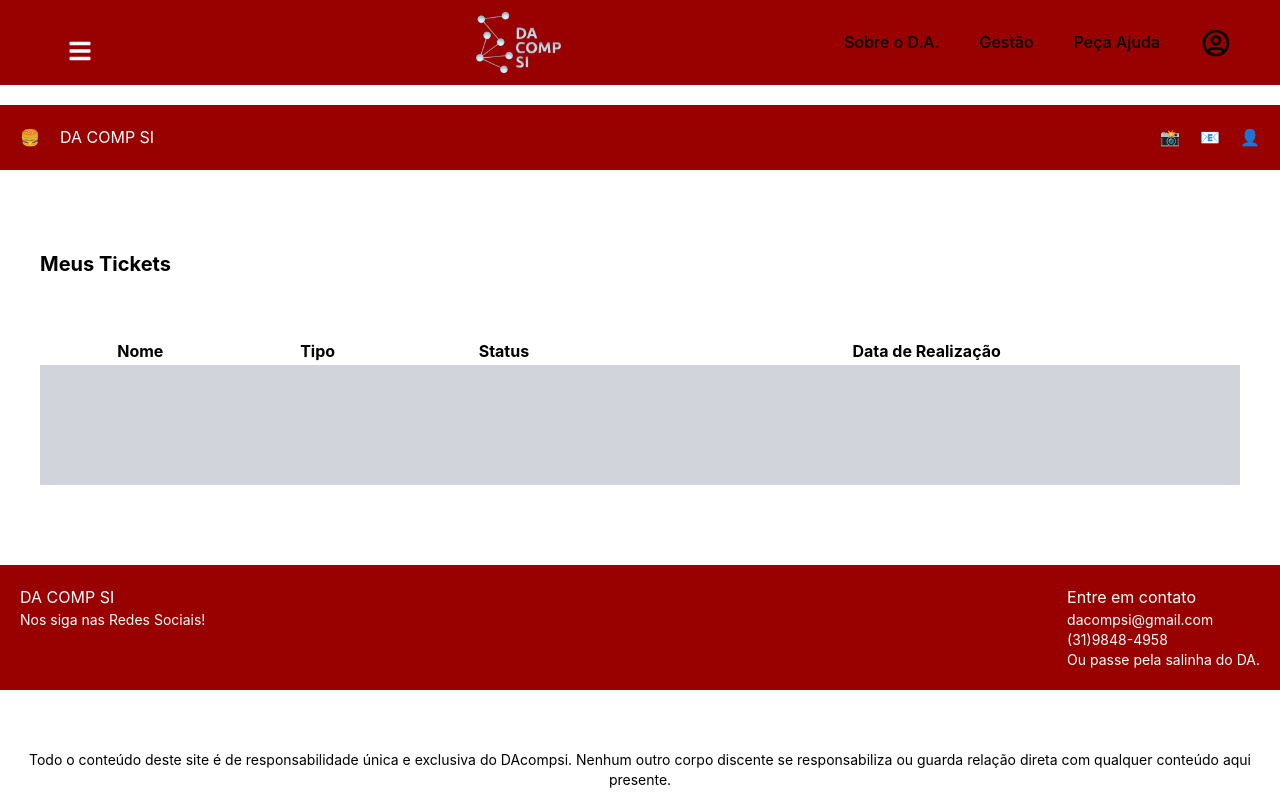
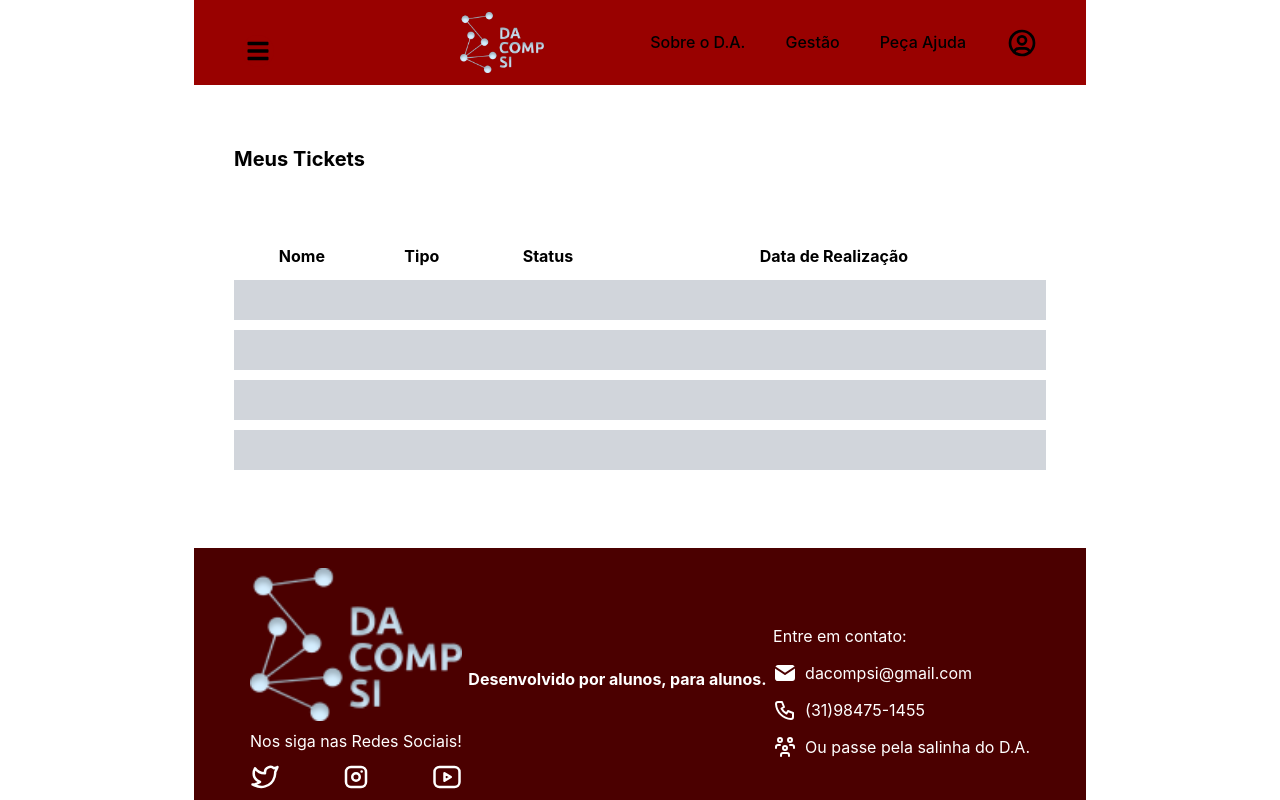
Before and after one commit to Vipigal/dacompsi-web-client, a React (Vite) app: page /tickets in a window 1280 px wide. Shown: the top 800 px of the page. Built offline with nearby package versions, Linux system fonts and the light colour scheme.

Commit message:
visual da page de tickets

```diff
--- /dev/null
+++ b/src/assets/css/tickets.css
@@ -0,0 +1,7 @@
+.cell-spacing td {
+    padding-bottom: 5px;
+}
+.table-spacing {
+    border-collapse: separate;
+    border-spacing: 0 10px;
+}
--- a/src/components/Navbar.tsx
+++ b/src/components/Navbar.tsx
@@ -36,7 +36,7 @@
 
         <nav className="bg-red-dacompsi w-full flex items-center justify-between p-3 pb-3 pr-12 pl-12 h-full">
 
-            <button className="rounded-full bg-red-dacompsi hover:bg-red-900 text-white mt-4 py-2">
+            <button className="border-none rounded-full bg-red-dacompsi mt-4 py-1 px-1">
                 <FaBars
                     size={24}
                     onClick={toggleSidePanel}
--- a/src/pages/Tickets.tsx
+++ b/src/pages/Tickets.tsx
@@ -1,28 +1,21 @@
 import Container from "../components/Container";
 import React from "react";
 import { Link } from 'react-router-dom';
+import "../assets/css/tickets.css"
 
 const Tickets = () => {
   return (
     <Container className="gap-10">
-      <div className="bg-red-dacompsi text-white p-5 flex justify-between">
-        <div className="flex gap-5">
-          <span>🍔</span>  {/* Representing your menu icon */}
-          <span>DA COMP SI</span>
-        </div>
-        <div className="flex gap-5">
-          <span>📸</span>  {/* Representing your Instagram icon */}
-          <span>📧</span>  {/* Representing your Email icon */}
-          <span>👤</span>  {/* Representing your Profile/User icon */}
-        </div>
-      </div>
+
 
       <div className="mx-10 mt-10">
         <span className="text-xl font-bold">Meus Tickets</span>
       </div>
 
-      <div className="mx-10 mt-5">
-        <table className="w-full">
+      <div className="mx-10 mt-5 mb-12">
+
+        <table className="w-full table-spacing">
+
           <thead>
             <tr>
               <th>Nome</th>
@@ -31,46 +24,47 @@
               <th>Data de Realização</th>
             </tr>
           </thead>
+
           <tbody>
-            {/* Here, we would typically map over the array of tickets and create a row for each ticket */}
-            <tr className="bg-gray-300 h-10">
-              <td></td>
-              <td></td>
-              <td></td>
-              <td></td>
-            </tr>
-            <tr className="bg-gray-300 h-10">
-              <td></td>
-              <td></td>
-              <td></td>
-              <td></td>
-            </tr>
-            <tr className="bg-gray-300 h-10">
+            <tr className="bg-gray-300 h-10 cell-spacing">
               <td></td>
               <td></td>
               <td></td>
               <td></td>
             </tr>
           </tbody>
+
+          <tbody>
+            <tr className="bg-gray-300 h-10 cell-spacing">
+              <td></td>
+              <td></td>
+              <td></td>
+              <td></td>
+            </tr>
+          </tbody>
+
+          <tbody>
+            <tr className="bg-gray-300 h-10 cell-spacing">
+              <td></td>
+              <td></td>
+              <td></td>
+              <td></td>
+            </tr>
+          </tbody>
+
+          <tbody>
+            <tr className="bg-gray-300 h-10 cell-spacing">
+              <td></td>
+              <td></td>
+              <td></td>
+              <td></td>
+            </tr>
+          </tbody>
+
         </table>
+
       </div>
 
-      <div className="flex justify-between bg-red-dacompsi text-white mt-10 p-5">
-        <div>
-          <span>DA COMP SI</span>
-          <div className="text-sm">Nos siga nas Redes Sociais!</div>
-        </div>
-        <div>
-          <span>Entre em contato</span>
-          <div className="text-sm">dacompsi@gmail.com</div>
-          <div className="text-sm">(31)9848-4958</div>
-          <div className="text-sm">Ou passe pela salinha do DA.</div>
-        </div>
-      </div>
-
-      <div className="text-center p-5 text-sm">
-        Todo o conteúdo deste site é de responsabilidade única e exclusiva do DAcompsi. Nenhum outro corpo discente se responsabiliza ou guarda relação direta com qualquer conteúdo aqui presente.
-      </div>
     </Container>
   );
 };
```
